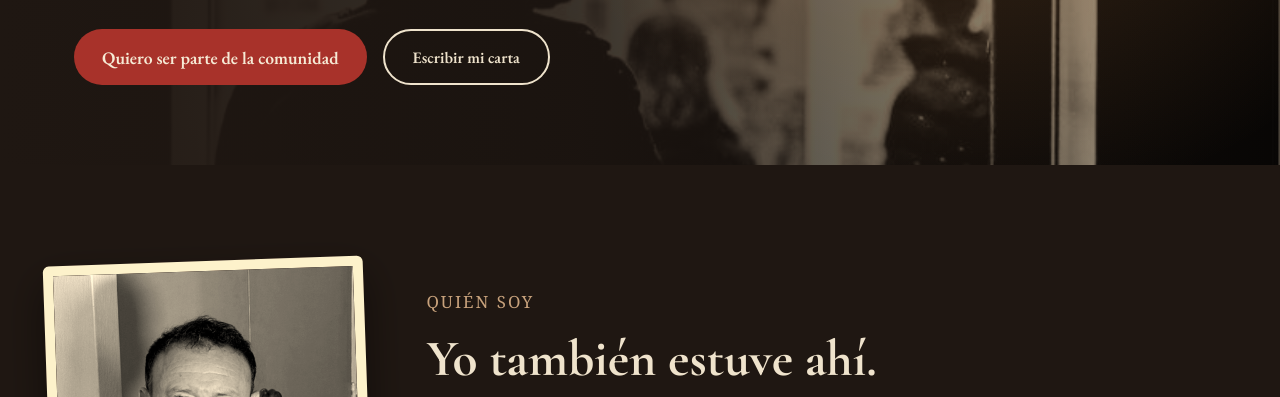
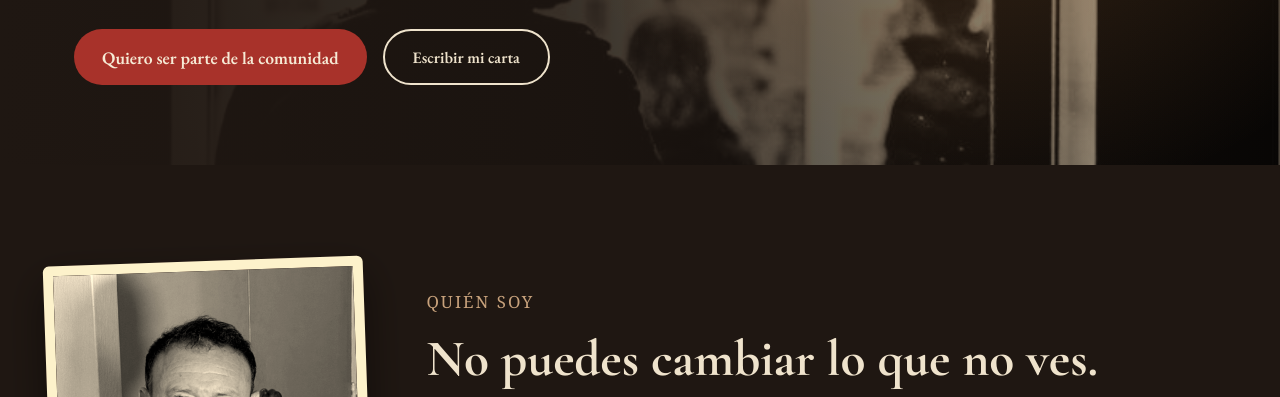
Before and after one commit to bofetadasparaelalma-cyber/comunidad, a plain HTML site: page index.html in a window 1280 px wide. Shown: the part 555-952 px from the top of the page. Drawn offline with nearby package versions, Linux system fonts and the light colour scheme; a web font is replaced by a local one.

Commit message:
Update index.html

```diff
--- a/index.html
+++ b/index.html
@@ -50,7 +50,7 @@ input,textarea{font-family:'EB Garamond',Georgia,serif}
 </div>
 <div style="flex: 999 1 420px; min-width: 0; display: flex; flex-direction: column; gap: 1.25rem">
 <span style="font-family: 'IM Fell English SC', Georgia, serif; font-size: 1.05rem; letter-spacing: 0.12em; color: #C8A27C">QUIÉN SOY</span>
-<h2 style="margin: 0; font-size: clamp(2rem, 4vw, 3.2rem); line-height: 1.05; font-family: 'Cormorant Garamond', Georgia, serif; font-weight: 700">Yo también estuve ahí.</h2>
+<h2 style="margin: 0; font-size: clamp(2rem, 4vw, 3.2rem); line-height: 1.05; font-family: 'Cormorant Garamond', Georgia, serif; font-weight: 700">No puedes cambiar lo que no ves.</h2>
 <p style="margin: 0; font-size: 1.15rem; line-height: 1.75; color: #D8C7A8">Soy Marcelo Durán. No hablo desde un pedestal ni desde una vida resuelta. Me equivoqué, perdí, normalicé el alcohol durante años y tuve que cambiar cosas que no quería mirar.</p>
 <p style="margin: 0; font-size: 1.15rem; line-height: 1.75; color: #D8C7A8">Bofetadas para el Alma nace de eso: decir lo que quizás nadie te está diciendo. No para destruirte. Para despertarte.</p>
 <div style="margin: 1.75rem 0 0; display: inline-flex; flex-direction: column; align-items: flex-start; align-self: flex-start">
```
